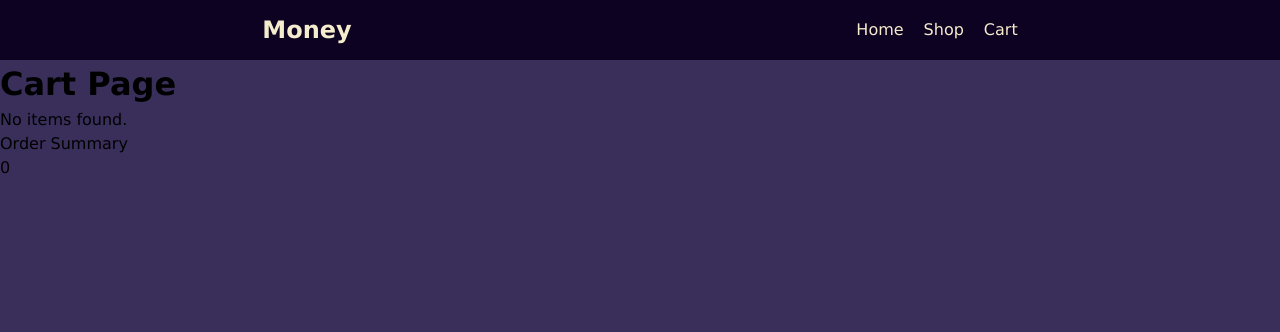
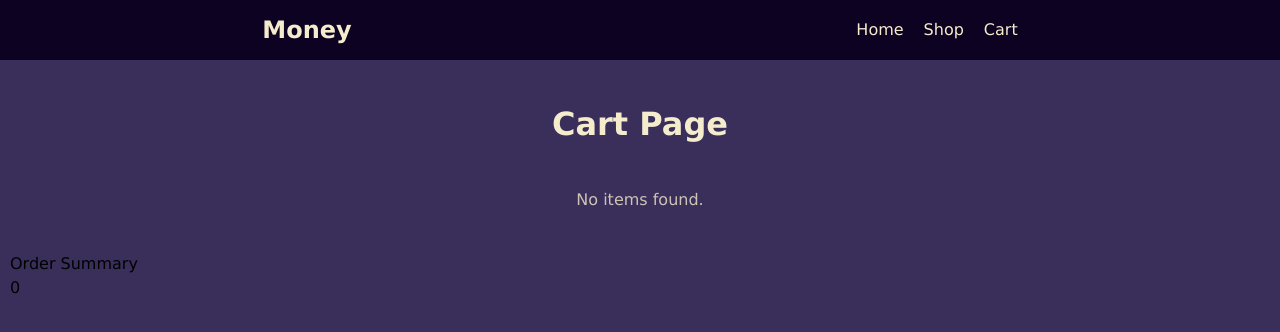
Before and after one commit to Julczan/shopping-cart, a React (Vite) app: page /cart in a window 1280 px wide. Shown: the top 332 px of the page. Built offline with nearby package versions, Linux system fonts and the light colour scheme.

Commit message:
style the card page. Todo: style the order summary

```diff
--- a/src/components/CartPage/CartPage-styles.js
+++ b/src/components/CartPage/CartPage-styles.js
@@ -1,4 +1,5 @@
 import styled from "styled-components";
+import { CardsGrid, ShopStyled } from "../ShopPage/ShopPage-styles";
 
 export const CartItem = styled.div`
   height: 300px;
@@ -6,3 +7,10 @@ export const CartItem = styled.div`
   background: white;
   border: black solid 2px;
 `;
+
+export const CartPageStyled = styled(ShopStyled)``;
+
+export const ButtonsDiv = styled.div`
+  display: flex;
+  justify-content: space-around;
+`;
--- a/src/components/CartPage/CartPage.jsx
+++ b/src/components/CartPage/CartPage.jsx
@@ -1,6 +1,17 @@
 import { useOutletContext } from "react-router";
-import { CartItem } from "./CartPage-styles";
+import { ButtonsDiv, CartItem, CartPageStyled } from "./CartPage-styles";
 import OrderSummary from "./OrderSummary";
+import { SubText, Title } from "../HomePage/HomePage-styles";
+import {
+  Card,
+  CardsGrid,
+  Description,
+  ItemInfo,
+  RemoveBtn,
+  StyledBtn,
+  StyledImg,
+} from "../ShopPage/ShopPage-styles";
+import { CircleMinus, CirclePlus, ShoppingCart } from "lucide-react";
 
 function CartPage() {
   const { productsCart, updateQuantity, removeFromCart } = useOutletContext();
@@ -18,41 +29,53 @@ function CartPage() {
   }
 
   return (
-    <>
-      <h1>Cart Page</h1>
+    <CartPageStyled>
+      <Title>Cart Page</Title>
+      <CardsGrid>
         {productsCart.length !== 0 ? (
           productsCart.map((product) => (
-          <CartItem key={product.id}>
-            <img src={product.images[0]}></img>
+            <Card key={product.id}>
+              <StyledImg src={product.images[0]}></StyledImg>
+              <ItemInfo>
                 <p>{product.title}</p>
-            <button
+                <Description>{product.description}</Description>
+                <p>{product.price * product.quantity}$</p>
+                <ButtonsDiv>
+                  <StyledBtn
                     disabled={product.quantity <= 1}
+                    aria-label="decrement"
                     onClick={() =>
                       handleDecrementQuantity(product.id, product.quantity)
                     }
                   >
-              Decrement
-            </button>
+                    <CircleMinus />
+                  </StyledBtn>
                   <p>Qty: {product.quantity}</p>
-            <button
+                  <StyledBtn
                     disabled={product.quantity >= 99}
+                    aria-label="increment"
                     onClick={() =>
                       handleIncrementQuantity(product.id, product.quantity)
                     }
                   >
-              Increment
-            </button>
-            <p>{product.price * product.quantity}$</p>
-            <button onClick={() => removeFromCart(product.id)}>
-              Remove from cart
-            </button>
-          </CartItem>
+                    <CirclePlus />
+                  </StyledBtn>
+                  <RemoveBtn
+                    aria-label="remove from cart"
+                    onClick={() => removeFromCart(product.id)}
+                  >
+                    <ShoppingCart />
+                  </RemoveBtn>
+                </ButtonsDiv>
+              </ItemInfo>
+            </Card>
           ))
         ) : (
-        <p>No items found.</p>
+          <SubText>No items found.</SubText>
         )}
+      </CardsGrid>
       <OrderSummary />
-    </>
+    </CartPageStyled>
   );
 }
 
--- a/src/components/ShopPage/ShopPage-styles.js
+++ b/src/components/ShopPage/ShopPage-styles.js
@@ -4,7 +4,10 @@ export const ShopStyled = styled.div`
   display: flex;
   flex-direction: column;
   gap: 40px;
-  padding: 40px 0;
+  padding: 40px 0px;
+  @media (min-width: 500px) {
+    padding: 40px 10px;
+  }
 `;
 
 export const Card = styled.div`
```
Lines whose indentation alone changed are shown as unchanged.
